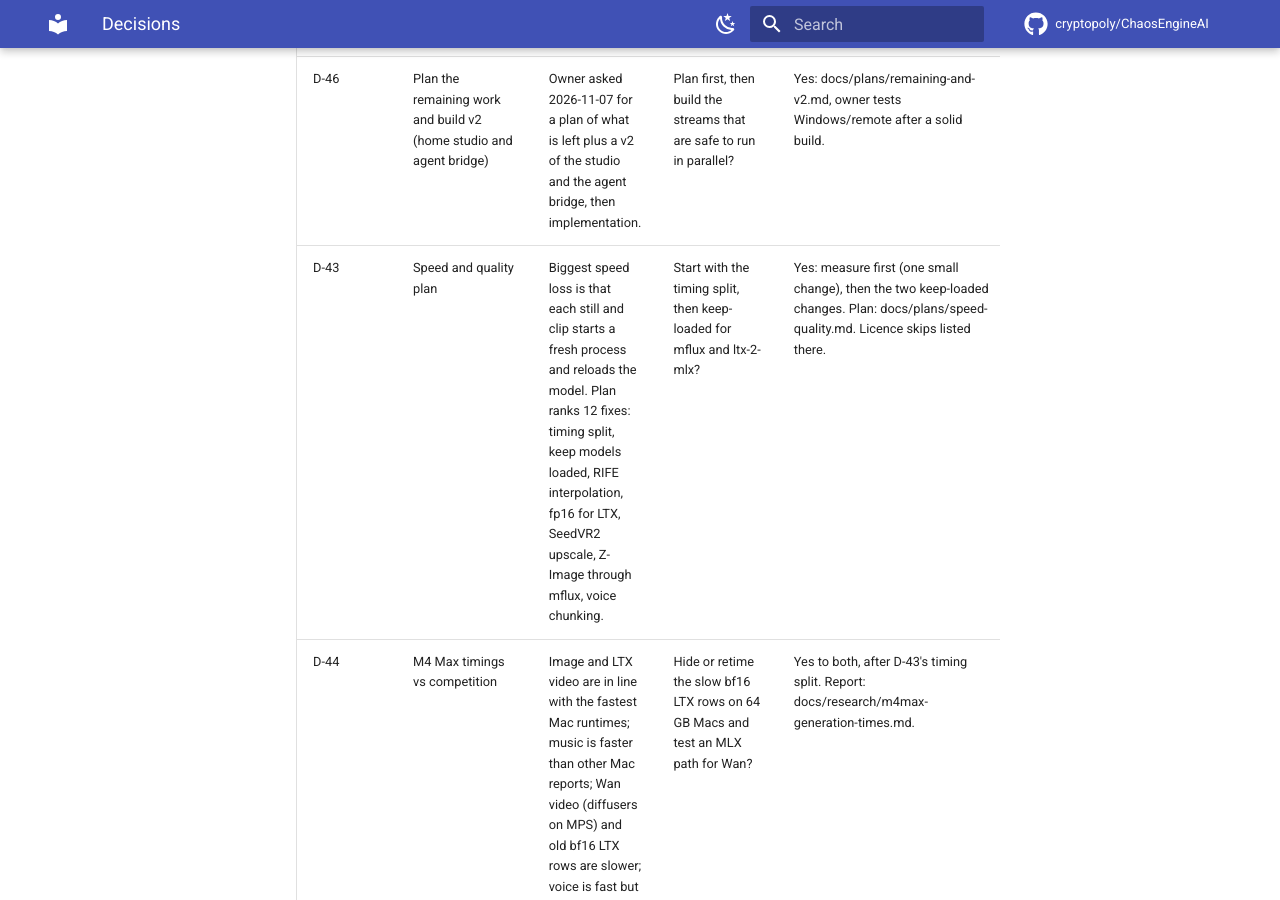
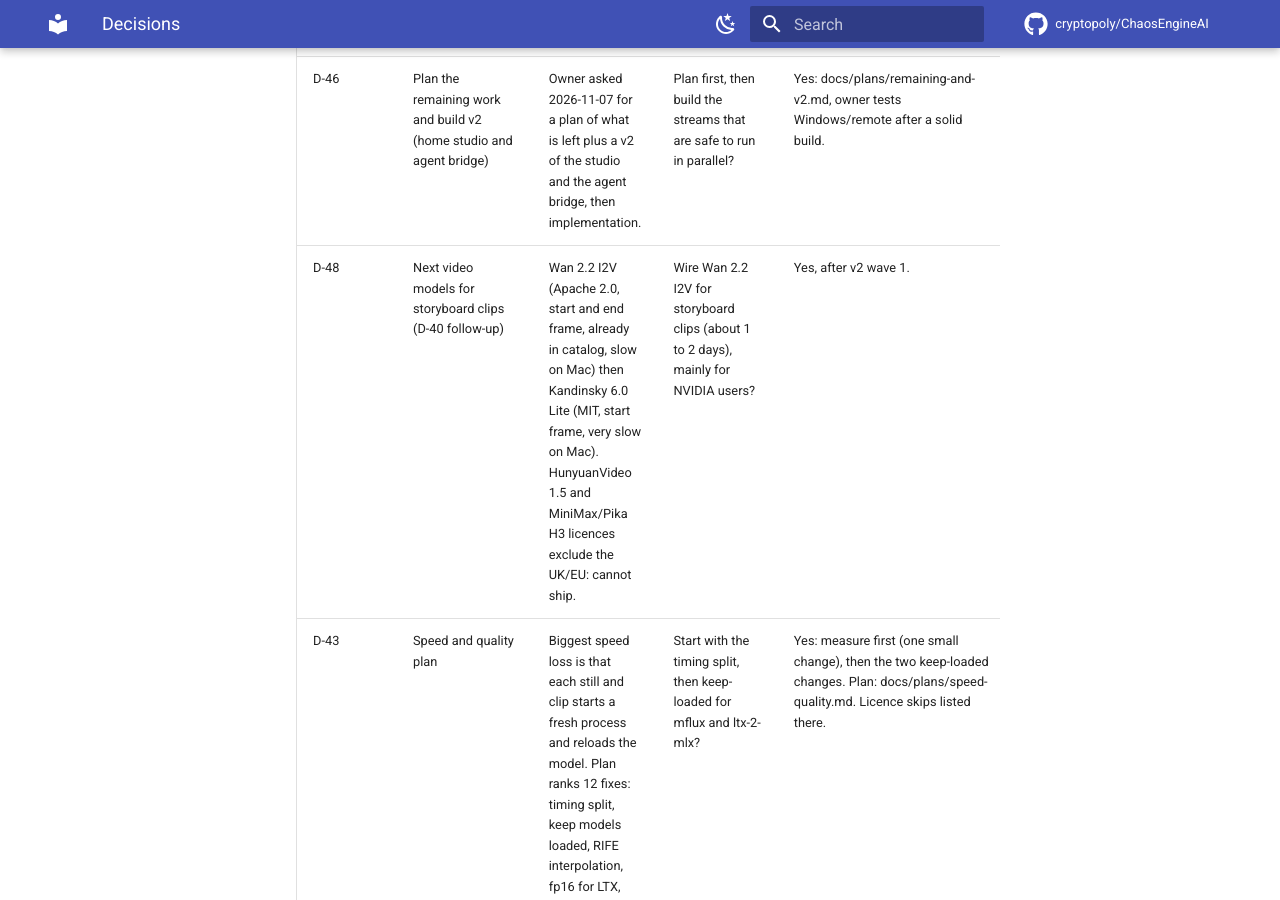
Before and after one commit to cryptopoly/ChaosEngineAI, an MkDocs documentation site: the page built from docs/hub/decisions.md, in a window 1280 px wide and 900 px high, scrolled down 330 px. Built offline with MkDocs 1.6.1 and Material for MkDocs 9.7.7, drawn with Linux system fonts in a browser that asks for light colours; comment, search, counter and statistics services are not loaded.

Commit message:
docs(hub): D-47 watermark, D-48 video models

```diff
--- a/docs/hub/decisions.md
+++ b/docs/hub/decisions.md
@@ -11,6 +11,7 @@ One row per decision. Use the buttons above the table to show one status (banked
 | ID | Decision | ELI5 | Question for Dan | Recommendation | Status | Date | Links |
 |---|---|---|---|---|---|---|---|
 | D-46 | Plan the remaining work and build v2 (home studio and agent bridge) | Owner asked 2026-11-07 for a plan of what is left plus a v2 of the studio and the agent bridge, then implementation. | Plan first, then build the streams that are safe to run in parallel? | Yes: docs/plans/remaining-and-v2.md, owner tests Windows/remote after a solid build. | open | 2026-11-07 | [plan](https://github.com/cryptopoly/ChaosEngineAI/blob/plan/remaining-and-v2/docs/plans/remaining-and-v2.md) |
+| D-48 | Next video models for storyboard clips (D-40 follow-up) | Wan 2.2 I2V (Apache 2.0, start and end frame, already in catalog, slow on Mac) then Kandinsky 6.0 Lite (MIT, start frame, very slow on Mac). HunyuanVideo 1.5 and MiniMax/Pika H3 licences exclude the UK/EU: cannot ship. | Wire Wan 2.2 I2V for storyboard clips (about 1 to 2 days), mainly for NVIDIA users? | Yes, after v2 wave 1. | open | 2026-11-07 | [research](https://github.com/cryptopoly/ChaosEngineAI/blob/feat/home-studio/docs/research/new-video-models.md) |
 | D-43 | Speed and quality plan | Biggest speed loss is that each still and clip starts a fresh process and reloads the model. Plan ranks 12 fixes: timing split, keep models loaded, RIFE interpolation, fp16 for LTX, SeedVR2 upscale, Z-Image through mflux, voice chunking. | Start with the timing split, then keep-loaded for mflux and ltx-2-mlx? | Yes: measure first (one small change), then the two keep-loaded changes. Plan: docs/plans/speed-quality.md. Licence skips listed there. | open | 2026-11-07 | [plan](https://github.com/cryptopoly/ChaosEngineAI/blob/feat/home-studio/docs/plans/speed-quality.md) |
 | D-44 | M4 Max timings vs competition | Image and LTX video are in line with the fastest Mac runtimes; music is faster than other Mac reports; Wan video (diffusers on MPS) and old bf16 LTX rows are slower; voice is fast but only Kokoro. | Hide or retime the slow bf16 LTX rows on 64 GB Macs and test an MLX path for Wan? | Yes to both, after D-43's timing split. Report: docs/research/m4max-generation-times.md. | open | 2026-11-07 | [report](https://github.com/cryptopoly/ChaosEngineAI/blob/feat/home-studio/docs/research/m4max-generation-times.md) |
 | D-42 | Chat back at the top of the sidebar | Chat is the most used tab; it goes above the Make section again. | | Done: Dashboard, Chat, then Make, then Run (Benchmarks, Tools). | decided | 2026-11-07 | |
```
